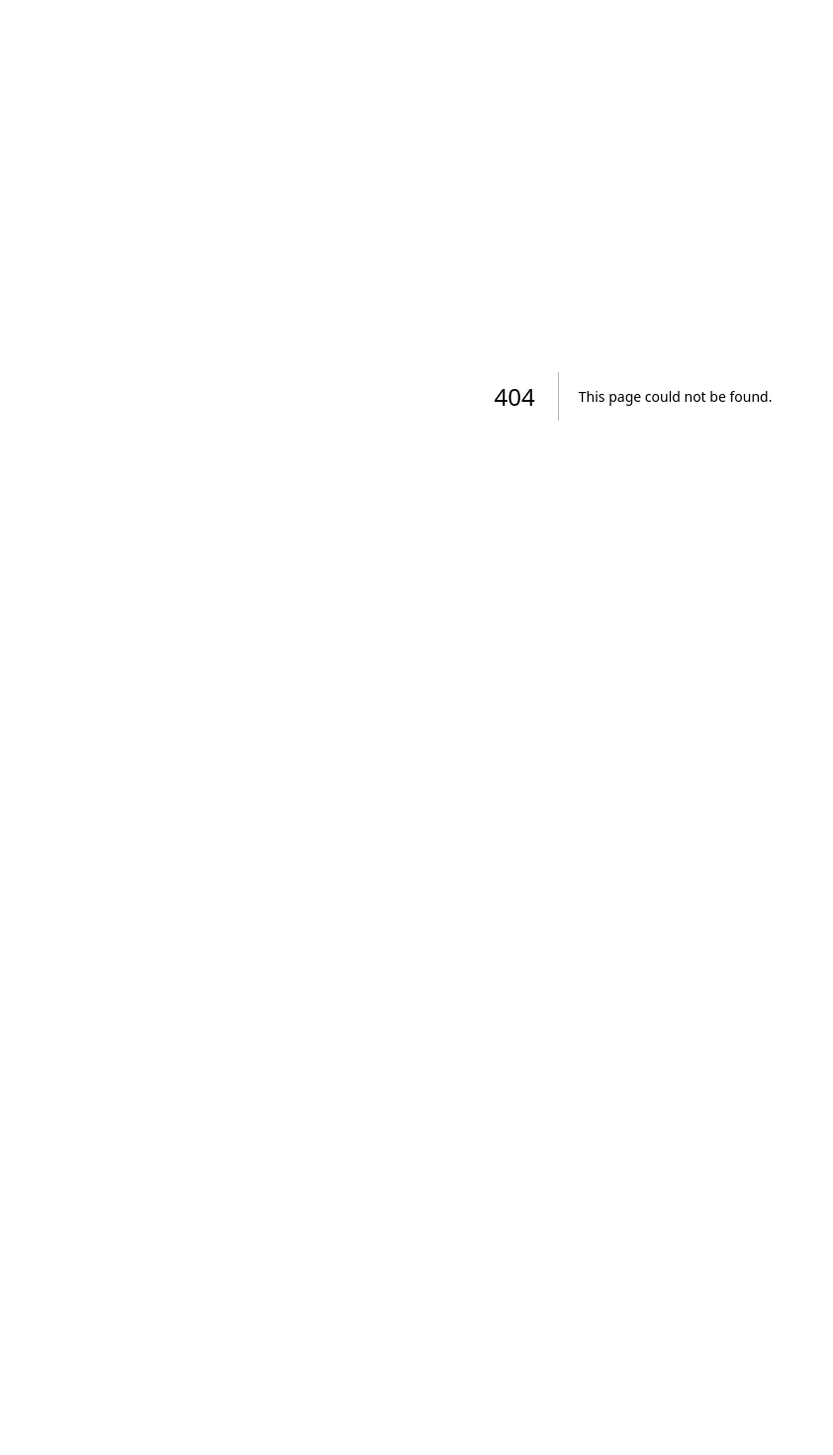
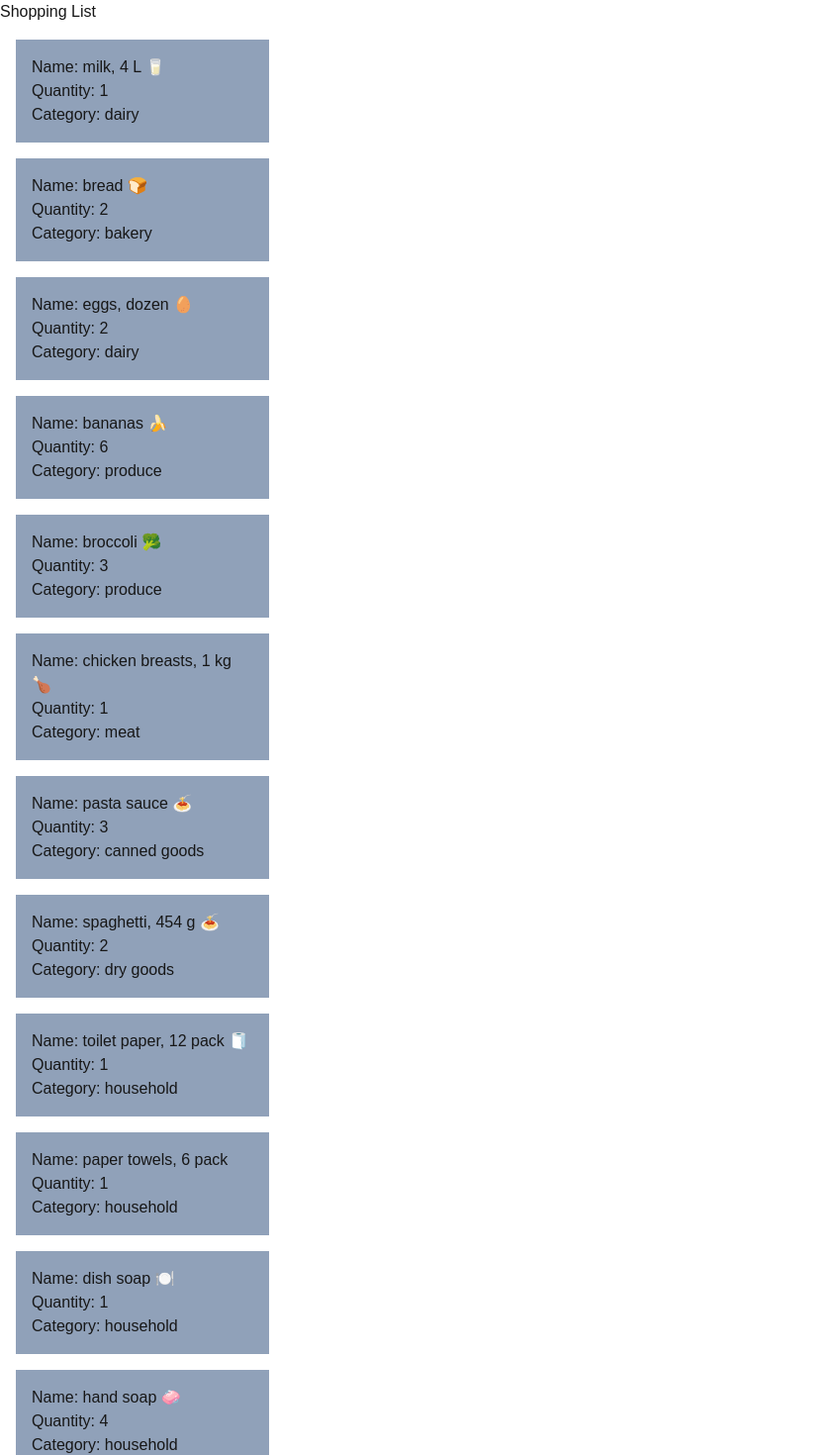
Before and after one commit to falconvn2006/cprg306-assignments, a Next.js app: page /week-3 in a window 1280 px wide. Before the commit this address had no page. Shown: the top 1470 px of the page at 99% size, without its empty margins (0-842 px from the left). Before the commit the page ends 800 px from the top, so only its background shows below. Built offline with nearby package versions, Linux system fonts and the light colour scheme.

Commit message:
Added files

```diff
--- a/app/page.js
+++ b/app/page.js
@@ -5,6 +5,7 @@ export default function Home() {
     <div className="">
       <h1>CPRG 306: Web Development 2 - Assignments</h1>
       <Link href='/week-2'>Week 2 Assignment</Link>
+      <Link href='/week-3'>Week 3 Assignment</Link>
     </div>
   );
 }
--- /dev/null
+++ b/app/week-3/item.js
@@ -0,0 +1,10 @@
+export default function Item({item}) {
+    const {name, quantity, category} = item;
+    return (
+        <section className="bg-slate-400 p-4 w-1/5 m-4">
+            <h2>Name: {name}</h2>
+            <p>Quantity: {quantity}</p>
+            <p>Category: {category}</p>
+        </section>
+    );
+}
--- /dev/null
+++ b/app/week-3/items-list.js
@@ -0,0 +1,92 @@
+import Item from "./item";
+
+export default function ItemList() {
+    const item1 = {
+    name: "milk, 4 L 🥛",
+    quantity: 1,
+    category: "dairy",
+    };
+
+    const item2 = {
+    name: "bread 🍞",
+    quantity: 2,
+    category: "bakery",
+    };
+
+    const item3 = {
+    name: "eggs, dozen 🥚",
+    quantity: 2,
+    category: "dairy",
+    };
+
+    const item4 = {
+    name: "bananas 🍌",
+    quantity: 6,
+    category: "produce",
+    };
+
+    const item5 = {
+    name: "broccoli 🥦",
+    quantity: 3,
+    category: "produce",
+    };
+
+    const item6 = {
+    name: "chicken breasts, 1 kg 🍗",
+    quantity: 1,
+    category: "meat",
+    };
+
+    const item7 = {
+    name: "pasta sauce 🍝",
+    quantity: 3,
+    category: "canned goods",
+    };
+
+    const item8 = {
+    name: "spaghetti, 454 g 🍝",
+    quantity: 2,
+    category: "dry goods",
+    };
+
+    const item9 = {
+    name: "toilet paper, 12 pack 🧻",
+    quantity: 1,
+    category: "household",
+    };
+
+    const item10 = {
+    name: "paper towels, 6 pack",
+    quantity: 1,
+    category: "household",
+    };
+
+    const item11 = {
+    name: "dish soap 🍽️",
+    quantity: 1,
+    category: "household",
+    };
+
+    const item12 = {
+    name: "hand soap 🧼",
+    quantity: 4,
+    category: "household",
+    };
+
+    return (
+        <main>
+            <Item item={item1} />
+            <Item item={item2} />
+            <Item item={item3} />
+            <Item item={item4} />
+            <Item item={item5} />
+            <Item item={item6} />
+            <Item item={item7} />
+            <Item item={item8} />
+            <Item item={item9} />
+            <Item item={item10} />
+            <Item item={item11} />
+            <Item item={item12} />
+        </main>
+    );
+}
--- /dev/null
+++ b/app/week-3/page.js
@@ -0,0 +1,10 @@
+import ItemsList from "./items-list";
+
+export default function Page() {
+ return (
+ <main>
+    <h1>Shopping List</h1>
+    <ItemsList />
+ </main>
+ );
+}
```
